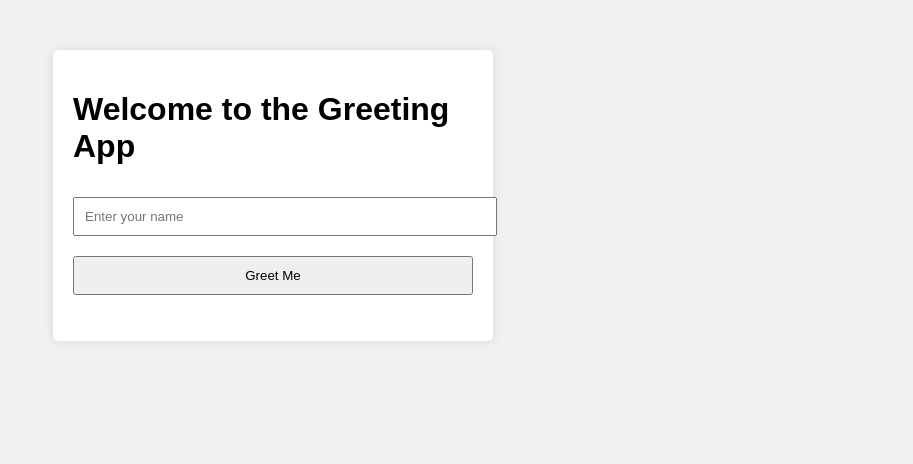
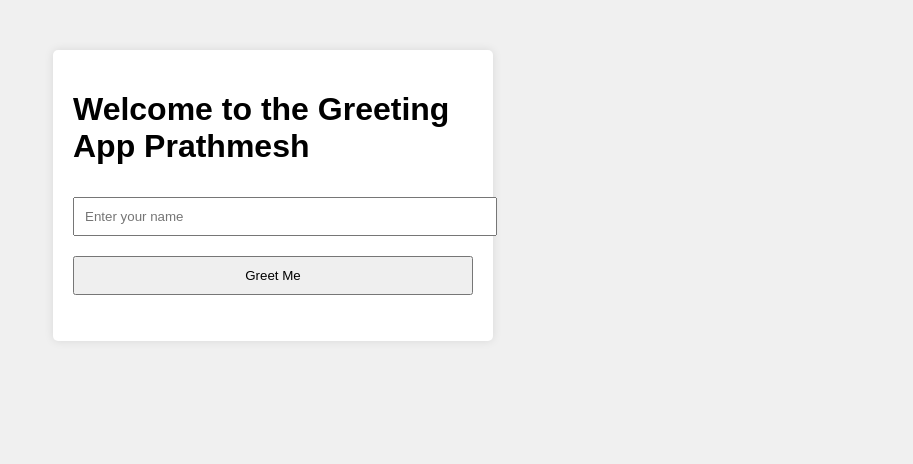
Before and after one commit to codeninjask/greeting-app, a plain HTML site: page index.html in a window 1280 px wide. Shown: the top 464 px of the page, without its empty margins (367-1280 px from the left). Drawn offline with Linux system fonts and the light colour scheme.

Commit message:
index.html

```diff
--- a/index.html
+++ b/index.html
@@ -8,7 +8,7 @@
 </head>
 <body>
     <div class="container">
-        <h1>Welcome to the Greeting App</h1>
+        <h1>Welcome to the Greeting App Prathmesh</h1>
         <input type="text" id="nameInput" placeholder="Enter your name">
         <button onclick="greet()">Greet Me</button>
         <p id="greetingMessage"></p>
```
